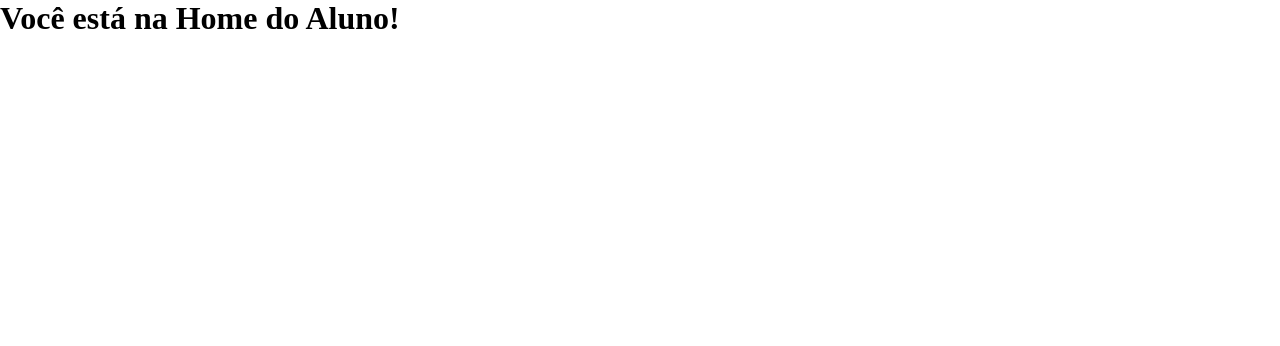
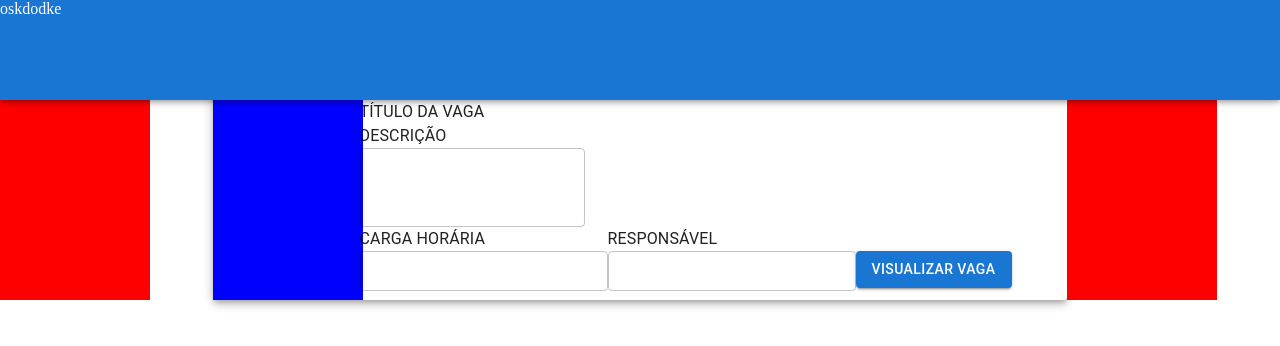
Before and after one commit to William-Reticena/programacao_de_aplicativos_front_end, a React (Create React App) app: page /student-home in a window 1280 px wide. Shown: the top 346 px of the page. Built offline with nearby package versions, Linux system fonts and the light colour scheme.

Commit message:
in progress

```diff
--- a/src/pages/studentHome/index.js
+++ b/src/pages/studentHome/index.js
@@ -1,5 +1,55 @@
+import { AppBar, Button, Grid, Paper, TextField, Typography } from "@mui/material";
 import React from "react";
 
 export function StudentHome () {
-  return <h1>Você está na Home do Aluno!</h1>
+  return (
+    <>
+      <AppBar sx={{ height: "100px" }}>
+        oskdodke
+      </AppBar>
+
+      <Grid container sx={{ marginTop: "100px" }}>
+        <Grid item xs={2}>
+          <div style={{ height: "200px", width: "150px", background: "red" }}></div>
+        </Grid>
+
+        <Grid item xs={8}>
+          <Paper elevation={5}>
+            <Grid container spacing={3}>
+              <Grid item xs={2}>
+                <div style={{ height: "200px", width: "150px", background: "blue" }}></div>
+              </Grid>
+
+              <Grid item xs={10}>
+              <Typography>TÍTULO DA VAGA</Typography>
+              <Typography>DESCRIÇÃO</Typography>
+
+              <TextField multiline minRows={2} />
+
+              <div style={{ display: "flex" }}>
+                <div>
+                  <Typography>CARGA HORÁRIA</Typography>
+                  <TextField size="small" />
+                </div>
+
+                <div>
+                  <Typography>RESPONSÁVEL</Typography>
+                  <TextField size="small" />
+                  <Button variant="contained">visualizar vaga</Button>
+                </div>
+
+
+              </div>
+
+              </Grid>
+            </Grid>
+          </Paper>
+        </Grid>
+
+        <Grid item xs={2}>
+          <div style={{ height: "200px", width: "150px", background: "red" }}></div>
+        </Grid>
+      </Grid>
+    </>
+  );
 };
```
